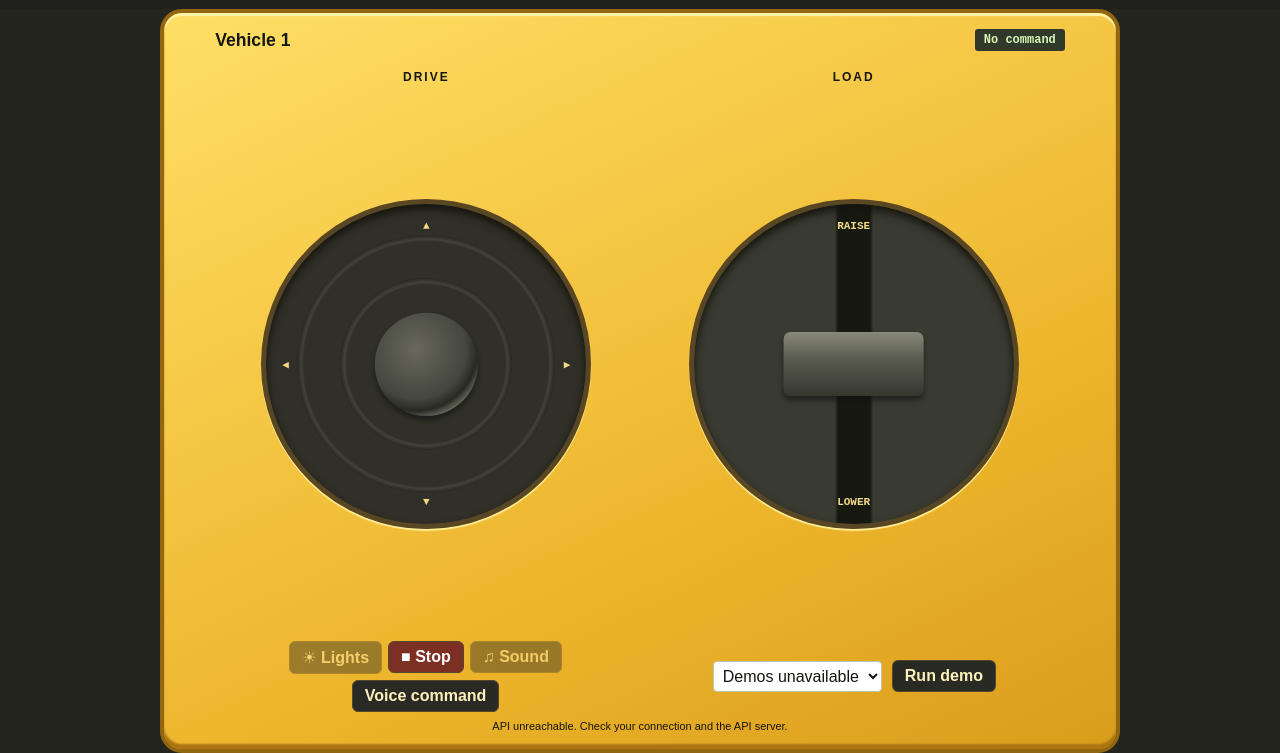
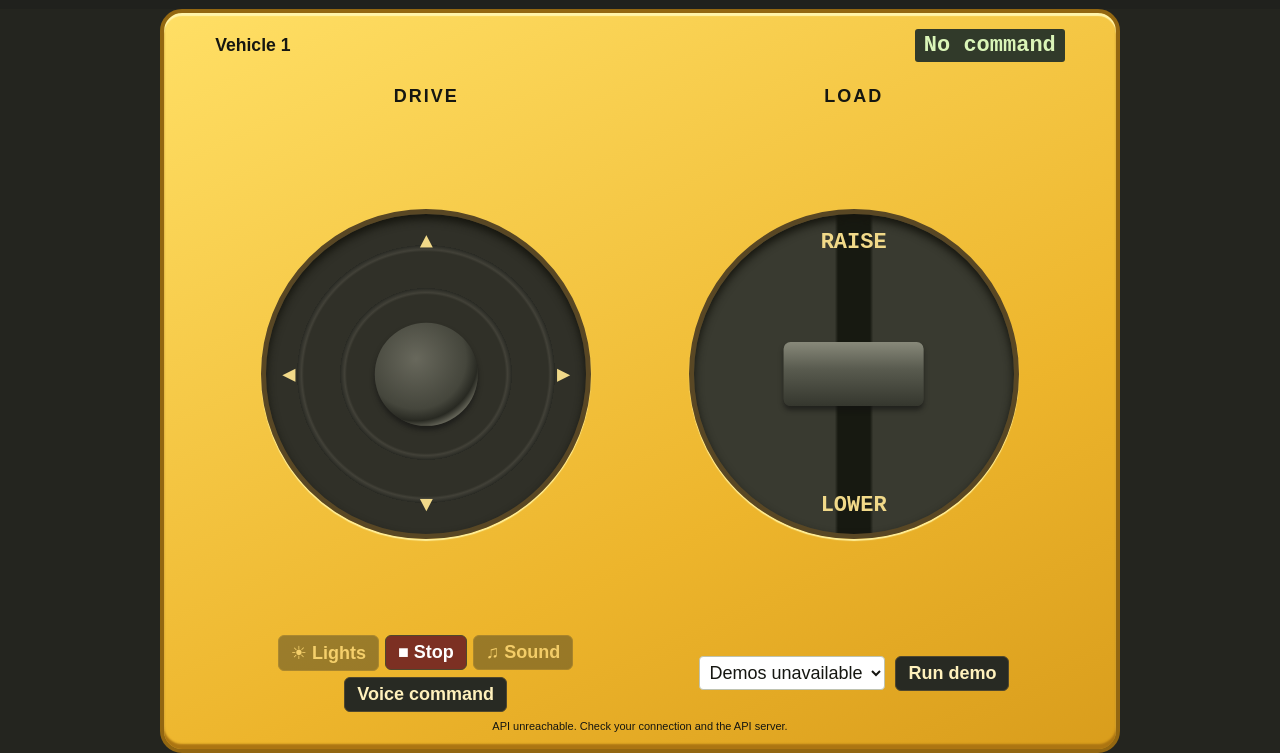
Before and after one commit to fallinstarlight/app-frontend-control-carro, a plain HTML site: page index.html in a window 1280 px wide. Shown: the part 47-800 px from the top of the page. Drawn offline with Linux system fonts and the light colour scheme; no server answers.

Commit message:
Text size improvement

```diff
--- a/assets/app.js
+++ b/assets/app.js
@@ -75,7 +75,7 @@ function refreshButtons() {
 }
 
 function displayStatus(status) {
-  $("#last-command").textContent = status.commandName ?? "No command";
+  $("#last-command").textContent = (status.commandName ?? "No command").replace(/_/g, " ");
   $$("[data-code]").forEach((button) => button.classList.toggle("active", Number(button.dataset.code) === status.code));
 }
 
--- a/assets/styles.css
+++ b/assets/styles.css
@@ -26,18 +26,18 @@ body {
 }
 .readout,.switches,.program {display:flex;justify-content:center;align-items:center;gap:10px}
 .readout {justify-content:space-between;font-size:clamp(12px,2.2vh,18px)}
-#last-command {font: bold 12px monospace;background:#313a2a;color:#daf5b8;padding:4px 9px;border-radius:3px}
+#last-command {font: bold clamp(18px,2.4vw,22px) monospace;background:#313a2a;color:#daf5b8;padding:4px 9px;border-radius:3px}
 .sticks {min-height:0;display:grid;grid-template-rows:repeat(2,minmax(0,1fr));gap:5px}
 .station {min-height:0;min-width:0;display:grid;grid-template-rows:auto minmax(0,1fr);justify-items:center;container-type:size}
-.station h2 {font-size:12px;line-height:17px;text-transform:uppercase;letter-spacing:2px}
+.station h2 {font-size:18px;line-height:22px;text-transform:uppercase;letter-spacing:2px}
 .stick {
-  width:min(100cqw,calc(100cqh - 19px),330px);aspect-ratio:1;align-self:center;position:relative;
+  width:min(100cqw,calc(100cqh - 24px),330px);aspect-ratio:1;align-self:center;position:relative;
   border:5px solid #594724;border-radius:50%; touch-action:none;user-select:none;cursor:grab;
   background:repeating-radial-gradient(circle,#303028 0 16%,#424138 17%,#282923 19%);
   box-shadow:0 2px 1px #fff09b,inset 0 5px 8px #15150e;
 }
 .stick:focus-visible {outline:3px solid white}
-.stick b {position:absolute;color:#f1d989;font: bold 11px monospace;pointer-events:none}
+.stick b {position:absolute;color:#f1d989;font: bold clamp(16px,6cqmin,22px) monospace;pointer-events:none}
 .north,.south {left:50%;transform:translateX(-50%)}.north{top:5%}.south{bottom:5%}
 .west,.east{top:50%;transform:translateY(-50%)}.west{left:5%}.east{right:5%}
 .knob {position:absolute;left:50%;top:50%;width:32%;height:32%;border-radius:50%;pointer-events:none;
@@ -48,6 +48,7 @@ body {
 .lever{background:linear-gradient(90deg,#393a30 44%,#171911 45% 55%,#393a30 56%)}
 .lever .knob{width:44%;height:20%;border-radius:7px;background:linear-gradient(#88897a,#595b4f 42%,#35372e)}
 .switches button,.program button {background:#282a23;color:#fff1bc;border:1px solid #50472d;border-radius:6px;padding:6px 12px;min-height:32px;font-weight:700}
+.switches button,.program button,.program select {font-size:18px}
 .switches [data-code="0"]{color:white;background:#7c3023}
 .switches {flex-wrap:wrap;gap:6px}
 #voice-command.listening {background:var(--white);color:var(--ink)}
```
